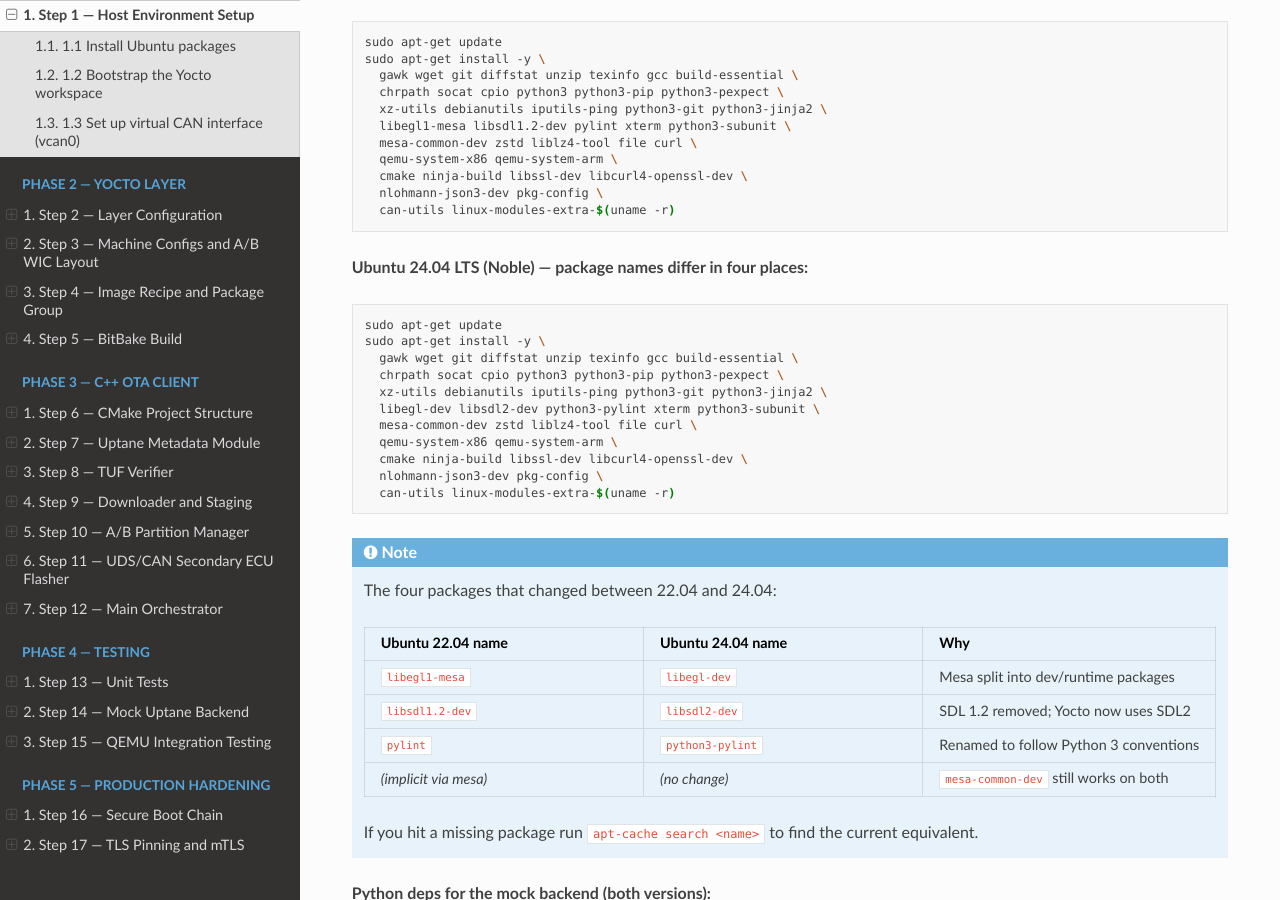
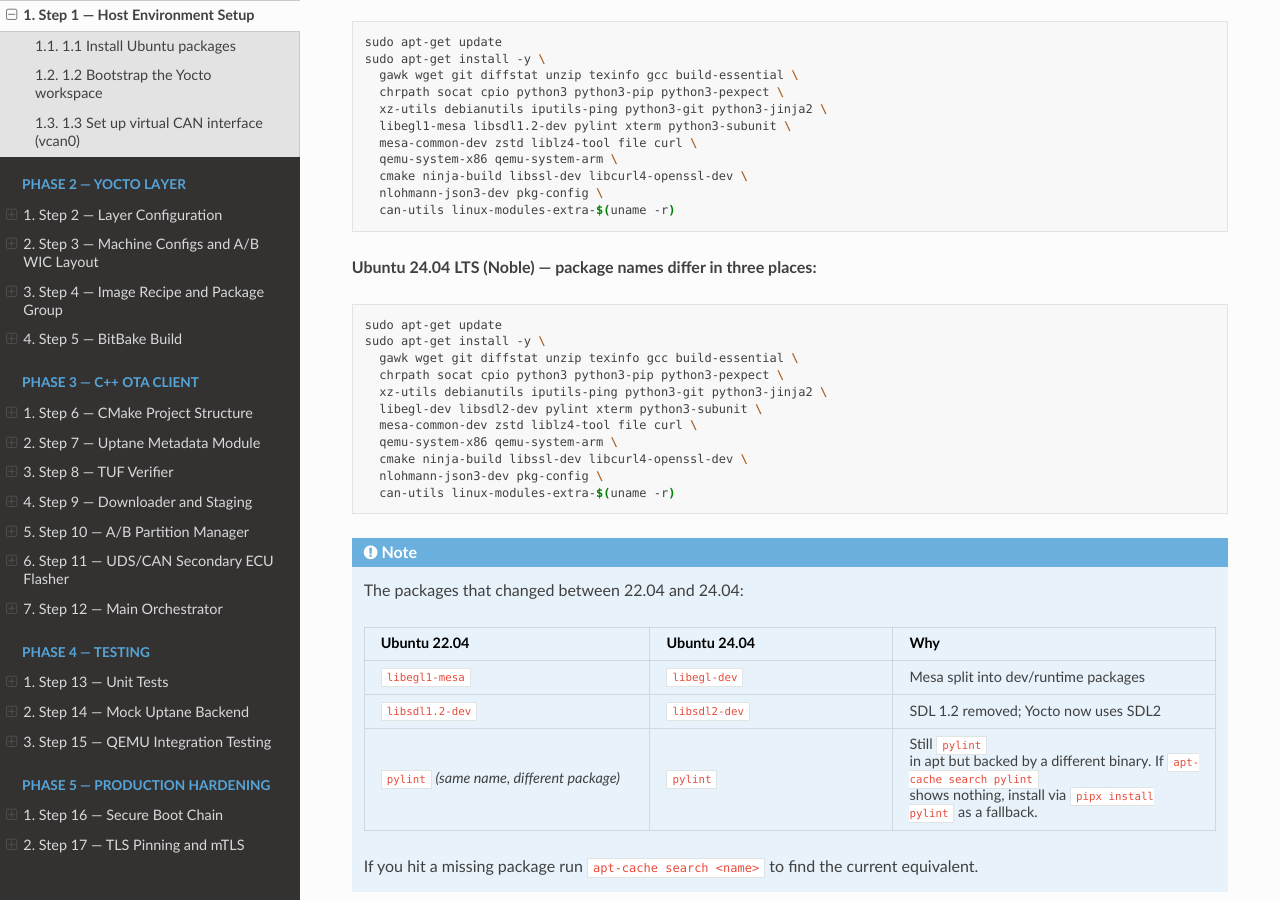
Before and after one commit to ldv-1000111/uptane-yocto, a Sphinx documentation site: the page built from docs/source/phase1_environment/step01_host_setup.rst, in a window 1280 px wide and 900 px high, scrolled down 386 px. Built offline with Sphinx 7.4.7 and the Read the Docs theme 3.1.0, drawn with Linux system fonts in a browser that asks for light colours.

```diff
--- a/docs/source/phase1_environment/step01_host_setup.rst
+++ b/docs/source/phase1_environment/step01_host_setup.rst
@@ -26,7 +26,7 @@ Use the block that matches your host.
      nlohmann-json3-dev pkg-config \
      can-utils linux-modules-extra-$(uname -r)
 
-**Ubuntu 24.04 LTS (Noble) — package names differ in four places:**
+**Ubuntu 24.04 LTS (Noble) — package names differ in three places:**
 
 .. code-block:: bash
 
@@ -35,7 +35,7 @@ Use the block that matches your host.
      gawk wget git diffstat unzip texinfo gcc build-essential \
      chrpath socat cpio python3 python3-pip python3-pexpect \
      xz-utils debianutils iputils-ping python3-git python3-jinja2 \
-     libegl-dev libsdl2-dev python3-pylint xterm python3-subunit \
+     libegl-dev libsdl2-dev pylint xterm python3-subunit \
      mesa-common-dev zstd liblz4-tool file curl \
      qemu-system-x86 qemu-system-arm \
      cmake ninja-build libssl-dev libcurl4-openssl-dev \
@@ -44,14 +44,14 @@ Use the block that matches your host.
 
 .. note::
 
-   The four packages that changed between 22.04 and 24.04:
+   The packages that changed between 22.04 and 24.04:
 
    .. list-table::
       :header-rows: 1
       :widths: 40 40 20
 
-      * - Ubuntu 22.04 name
-        - Ubuntu 24.04 name
+      * - Ubuntu 22.04
+        - Ubuntu 24.04
         - Why
       * - ``libegl1-mesa``
         - ``libegl-dev``
@@ -59,12 +59,11 @@ Use the block that matches your host.
       * - ``libsdl1.2-dev``
         - ``libsdl2-dev``
         - SDL 1.2 removed; Yocto now uses SDL2
-      * - ``pylint``
-        - ``python3-pylint``
-        - Renamed to follow Python 3 conventions
-      * - *(implicit via mesa)*
-        - *(no change)*
-        - ``mesa-common-dev`` still works on both
+      * - ``pylint`` *(same name, different package)*
+        - ``pylint``
+        - Still ``pylint`` in apt but backed by a different binary.
+          If ``apt-cache search pylint`` shows nothing, install via
+          ``pipx install pylint`` as a fallback.
 
    If you hit a missing package run ``apt-cache search <name>`` to find the
    current equivalent.
```
Also changed, not shown: docs/source/appendices/appendix_e_troubleshooting.rst (+18 -1 lines), 1 other file.
